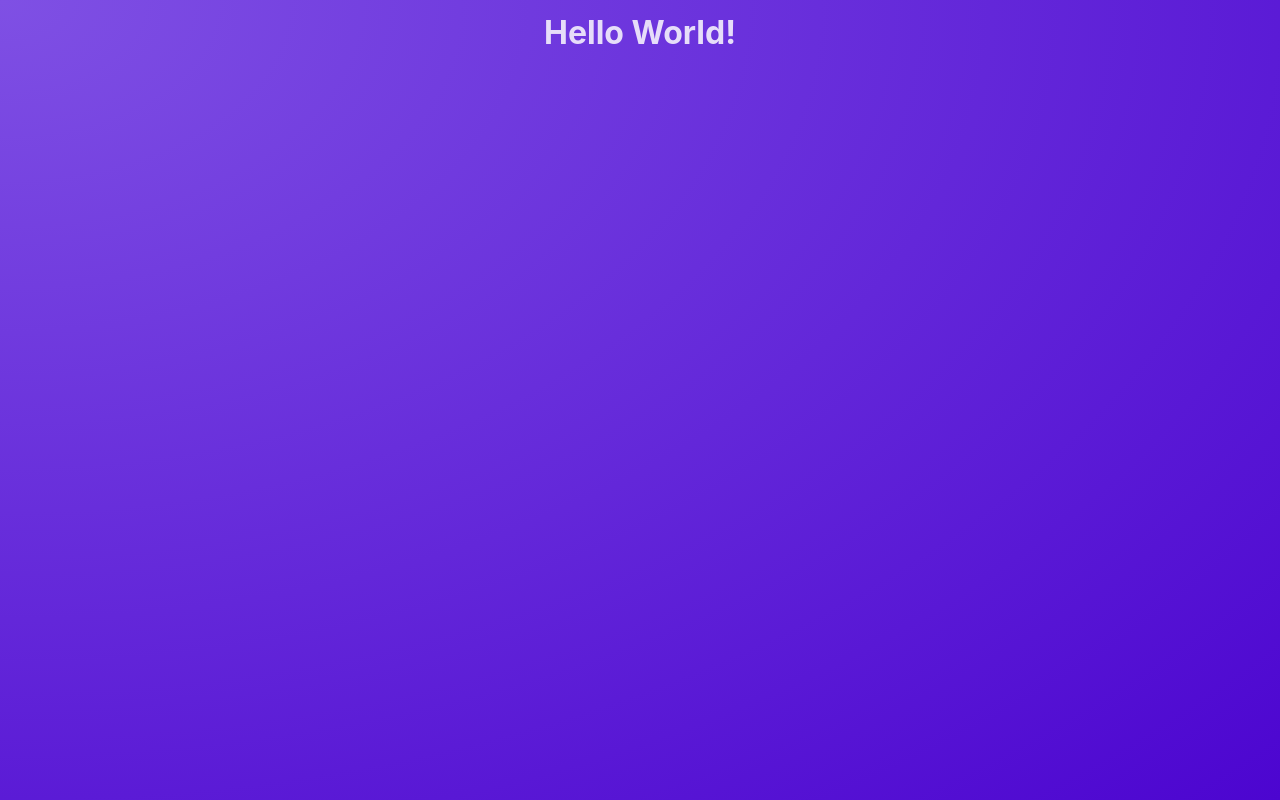
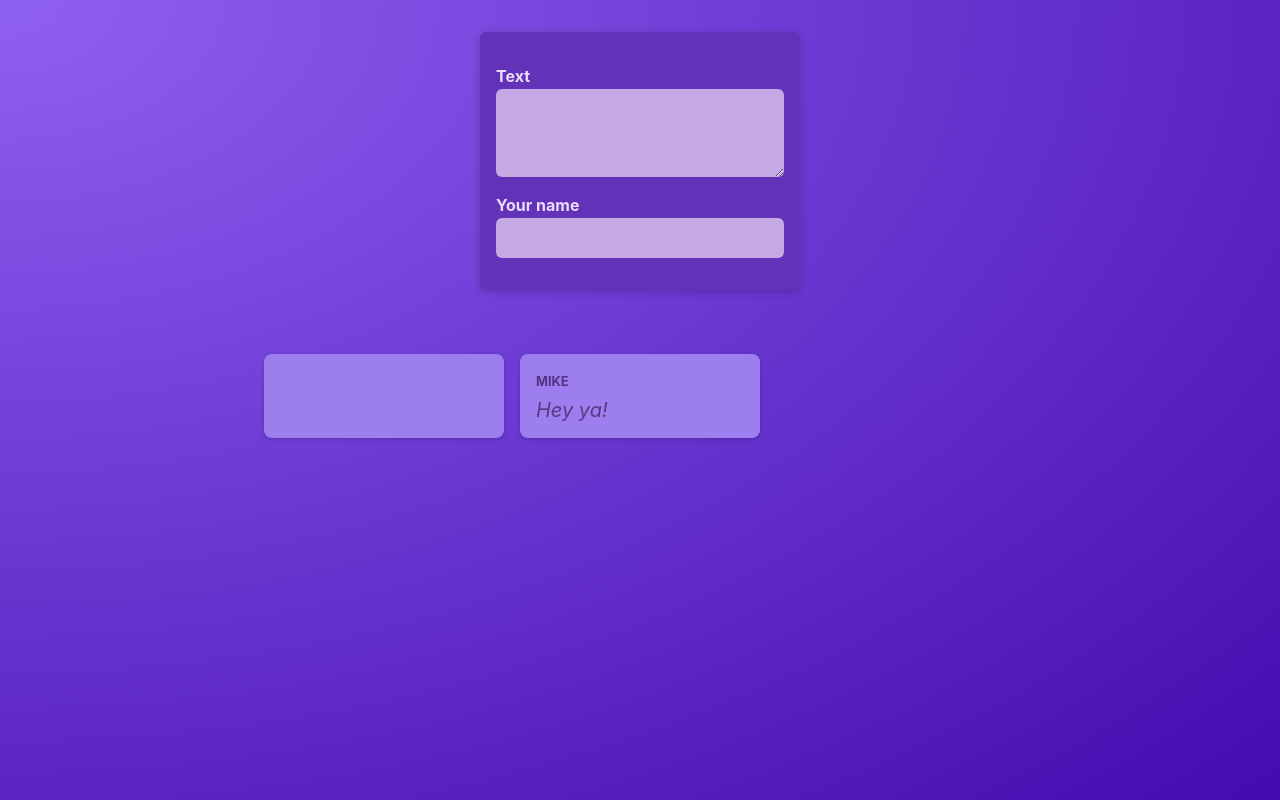
Before and after one commit to sabbadash/learning-react, a React (Vite) app in the folder starting-project/: page / in a window 1280 px wide. Built offline with nearby package versions, Linux system fonts and the light colour scheme.

Commit message:
Added a few components: Post, NewPost, PostsList; Basic form and event listener.

```diff
--- a/starting-project/src/App.jsx
+++ b/starting-project/src/App.jsx
@@ -1,5 +1,12 @@
+//root component
+import PostsList from './components/PostsList';
+
 function App() {
-  return <h1>Hello World!</h1>;
+  return (
+    <main>
+      <PostsList />
+    </main>
+  );
 }
 
 export default App;
--- /dev/null
+++ b/starting-project/src/components/NewPost.jsx
@@ -0,0 +1,19 @@
+import classes from './NewPost.module.css';
+
+function NewPost(props) {
+
+  return (
+    <form className={classes.form}>
+      <p>
+        <label htmlFor="body">Text</label>
+        <textarea id="body" required rows={3} onChange={props.onBodyChange}/>
+      </p>
+      <p>
+        <label htmlFor="name">Your name</label>
+        <input type="text" id="name" required onChange={props.onAuthorChange} />
+      </p>
+    </form>
+  );
+}
+
+export default NewPost;
--- /dev/null
+++ b/starting-project/src/components/NewPost.module.css
@@ -0,0 +1,55 @@
+.form {
+  background-color: #6233b9;
+  padding: 1rem;
+  width: 20rem;
+  margin: 2rem auto;
+  border-radius: 6px;
+  box-shadow: 0 2px 8px rgba(0, 0, 0, 0.2);
+}
+
+.form label {
+  display: block;
+  margin-bottom: 0.05rem;
+  color: #eadbfb;
+  font-weight: bold;
+}
+
+.form input,
+.form textarea {
+  display: block;
+  width: 100%;
+  font: inherit;
+  padding: 0.5rem;
+  border-radius: 6px;
+  border: none;
+  background-color: #c4a9e4;
+  color: #28262c;
+}
+
+.actions {
+  display: flex;
+  justify-content: flex-end;
+  gap: 0.5rem;
+}
+
+.actions button {
+  cursor: pointer;
+  font: inherit;
+  padding: 0.5rem 1.5rem;
+  border: none;
+  border-radius: 4px;
+  background-color: #34036c;
+  color: #e5d5f7;
+}
+
+.actions button:hover {
+  background-color: #23014a;
+}
+
+.actions button[type='button'] {
+  background-color: transparent;
+}
+
+.actions button[type='button']:hover {
+  color: #d1bee6;
+}
--- /dev/null
+++ b/starting-project/src/components/Post.jsx
@@ -0,0 +1,12 @@
+import classes from './Post.module.css';
+
+function Post(props) {
+  return (
+    <div className={classes.post}>
+      <p className={classes.author}>{props.author}</p>
+      <p className={classes.text}>{props.body}</p>
+    </div>
+  );
+}
+
+export default Post;
--- /dev/null
+++ b/starting-project/src/components/Post.module.css
@@ -0,0 +1,35 @@
+.post {
+  margin: 1rem 0;
+  padding: 1rem;
+  background-color: #9c7eee;
+  border-radius: 8px;
+  box-shadow: 0 1px 4px rgba(0, 0, 0, 0.2);
+  animation: animate-in 1s ease-out forwards;
+}
+
+.author {
+  font-size: 0.8rem;
+  font-weight: bold;
+  color: #543280;
+  margin: 0;
+  text-transform: uppercase;
+}
+
+.text {
+  white-space: pre-wrap;
+  font-size: 1.25rem;
+  margin: 0.25rem 0 0 0;
+  color: #593884;
+  font-style: italic;
+}
+
+@keyframes animate-in {
+  from {
+    opacity: 0;
+    transform: translateY(1rem);
+  }
+  to {
+    opacity: 1;
+    transform: translateY(0);
+  }
+}
--- /dev/null
+++ b/starting-project/src/components/PostsList.jsx
@@ -0,0 +1,30 @@
+import { useState } from 'react';
+
+import Post from './Post';
+import NewPost from './NewPost';
+import classes from './PostsList.module.css';
+
+function PostsList() {
+  const [ enteredBody, setEnteredBody] = useState('');
+  const [ enteredAuthor, setEnteredAuthor] = useState('');
+
+  function bodyChangeHandler(event) {
+    setEnteredBody(event.target.value);
+  }
+
+  function authorChangeHandler(event) {
+    setEnteredAuthor(event.target.value);
+  }
+
+  return (
+    <>
+      <NewPost onBodyChange={bodyChangeHandler} onAuthorChange={authorChangeHandler}/>
+      <ul className={classes.posts}>
+        <Post author={enteredAuthor} body={enteredBody}/>
+        <Post author="Mike" body="Hey ya!"/>
+      </ul>
+    </>
+  );
+}
+
+export default PostsList;
--- /dev/null
+++ b/starting-project/src/components/PostsList.module.css
@@ -0,0 +1,10 @@
+.posts {
+  list-style: none;
+  max-width: 50rem;
+  margin: 1rem auto;
+  padding: 1rem 0;
+  display: grid;
+  gap: 1rem;
+  grid-template-columns: repeat(3, 30%);
+  justify-content: center;
+}
--- a/starting-project/src/index.css
+++ b/starting-project/src/index.css
@@ -8,7 +8,7 @@
   font-size: 16px;
   line-height: 24px;
   font-weight: 400;
-  background-image: radial-gradient(ellipse at top left, #7f50e4, #4c05d0);
+  background-image: radial-gradient(ellipse at top left, #8f61f2, #440bae);
   font-synthesis: none;
   text-rendering: optimizeLegibility;
   -webkit-font-smoothing: antialiased;
@@ -18,6 +18,5 @@
 
 body {
   margin: 0;
-  text-align: center;
   color: #e6ddf9;
 }
```
